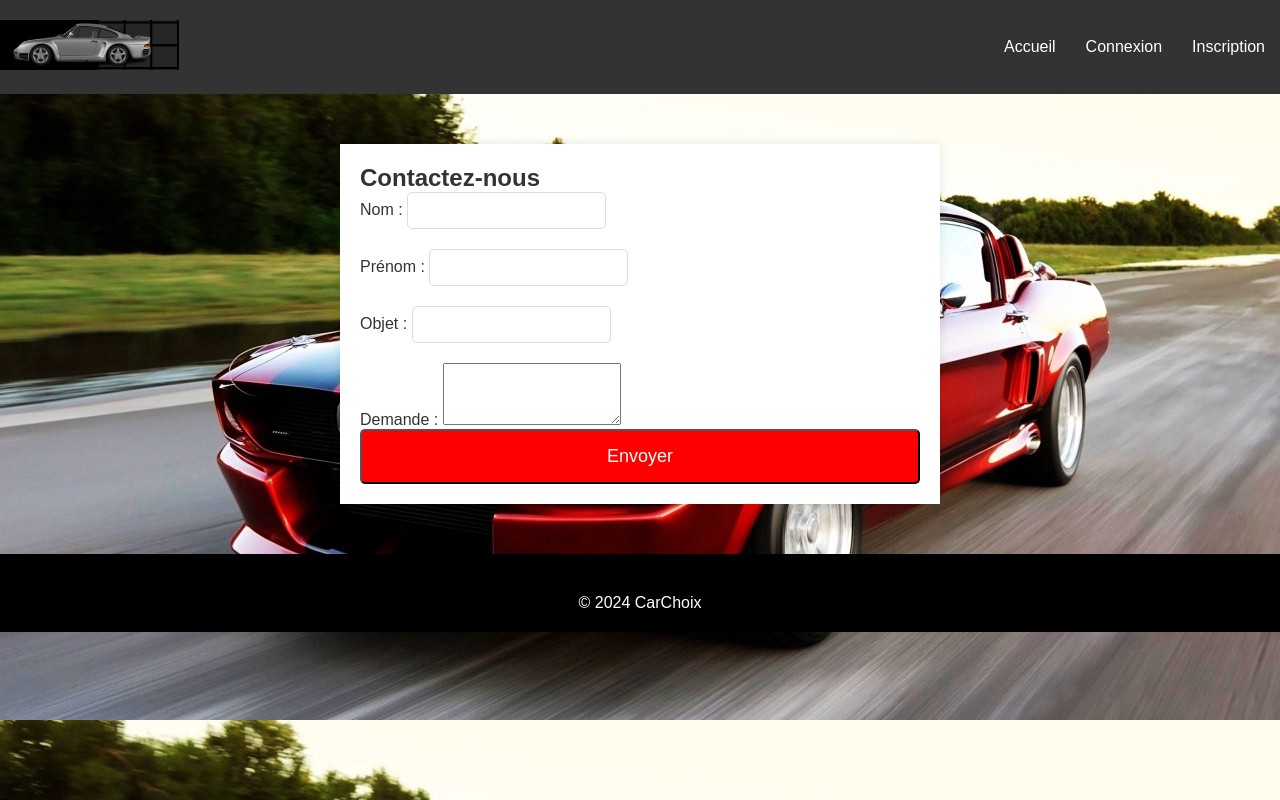
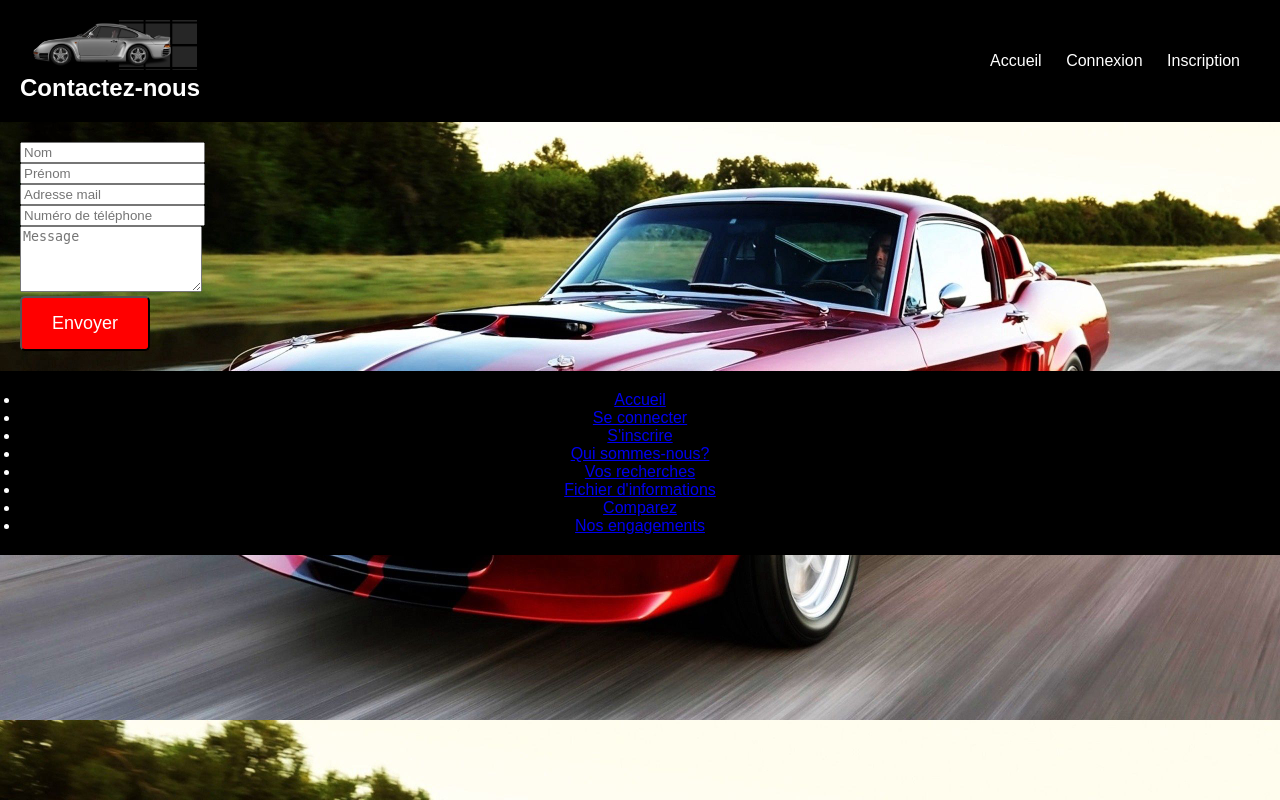
Before and after one commit to JB0000ANAS/gestion_de_projet, a PHP site: page /contact.php in a window 1280 px wide. Run offline with PHP 8.4, Linux system fonts and the light colour scheme.

Commit message:
Update contact.php

```diff
--- a/contact.php
+++ b/contact.php
@@ -5,100 +5,13 @@
     <meta name="viewport" content="width=device-width, initial-scale=1.0">
     <title>Contactez-nous - CarChoix</title>
     <link rel="stylesheet" href="style.css">
-    <style>
-       /* Réinitialisation des styles par défaut */
-* {
-    margin: 0;
-    padding: 0;
-    box-sizing: border-box;
-}
-
-body {
-    font-family: Arial, sans-serif;
-    background-color: #f4f4f4;
-    color: #333;
-}
-
-header {
-    background-color: #333;
-    color: #fff;
-    padding: 20px 0;
-    text-align: center;
-}
-
-nav ul {
-    list-style-type: none;
-    padding: 0;
-    display: flex;
-    justify-content: center;
-}
-
-nav ul li {
-    margin: 0 15px;
-}
-
-nav ul li a {
-    color: #fff;
-    text-decoration: none;
-}
-
-main {
-    max-width: 600px;
-    margin: 50px auto;
-    padding: 20px;
-    background-color: #fff;
-    box-shadow: 0 0 10px rgba(0, 0, 0, 0.1);
-}
-
-form {
-    display: flex;
-    flex-direction: column;
-}
-
-label {
-    margin-bottom: 5px;
-}
-
-input[type="text"], input[type="password"] {
-    padding: 10px;
-    margin-bottom: 20px;
-    border: 1px solid #ddd;
-    border-radius: 5px;
-}
-
-input[type="submit"] {
-    padding: 10px 20px;
-    background-color: #333;
-    color: #fff;
-    border: none;
-    border-radius: 5px;
-    cursor: pointer;
-}
-
-input[type="submit"]:hover {
-    background-color: #444;
-}
-
-p {
-    text-align: center;
-    margin-top: 20px;
-}
-
-p a {
-    color: #333;
-    text-decoration: none;
-}
-
-p a:hover {
-    text-decoration: underline;
-}
-
-    </style>
 </head>
 <body>
     <header>
         <div class="logo">
             <img src="logo.png" alt="Logo CarChoix">
+            <h2>Contactez-nous</h2>
+
         </div>
         <nav>
             <ul>
@@ -110,30 +23,45 @@ p a:hover {
     </header>
     <main>
         <section class="contact-form">
-            <h2>Contactez-nous</h2>
             <form action="contact_process.php" method="post">
+                <div class="form">
+                    <div class="line1">
                         <div class="form-group">
-                    <label for="nom">Nom :</label>
-                    <input type="text" id="nom" name="nom" required>
+                            <input type="text" id="nom" name="nom" placeholder="Nom" required>
                         </div>
                         <div class="form-group">
-                    <label for="prenom">Prénom :</label>
-                    <input type="text" id="prenom" name="prenom" required>
+                            <input type="text" id="prenom" name="prenom" placeholder="Prénom" required>
+                        </div>
+                    </div>
+                    <div class="line2">
+                        <div class="form-group">
+                            <input type="text" id="adresse" name="adresse" placeholder="Adresse mail" required>
                         </div>
                         <div class="form-group">
-                    <label for="objet">Objet :</label>
-                    <input type="text" id="objet" name="objet" required>
+                            <input type="text" id="tel" name="tel" placeholder="Numéro de téléphone" required>
+                        </div>
                     </div>
                     <div class="form-group">
-                    <label for="demande">Demande :</label>
-                    <textarea id="demande" name="demande" rows="4" required></textarea>
+                        <textarea id="demande" name="demande" rows="4" placeholder="Message" required></textarea>
                     </div>
                     <button type="submit" class="button">Envoyer</button>
+                </div>
             </form>
         </section>
     </main>
      <footer>
-        <p>&copy; 2024 CarChoix</p>
+        <ul>
+            <li><a href="#">Accueil</a></li>
+            <li><a href="#">Se connecter</a></li>
+            <li><a href="#">S'inscrire</a></li>
+            <li><a href="#">Qui sommes-nous?</a></li>
+        </ul>
+        <ul>
+            <li><a href="#">Vos recherches</a></li>
+            <li><a href="#">Fichier d'informations</a></li>
+            <li><a href="#">Comparez</a></li>
+            <li><a href="#">Nos engagements</a></li>
+        </ul>
     </footer>
 </body>
 </html>
```
Lines whose indentation alone changed are shown as unchanged.
